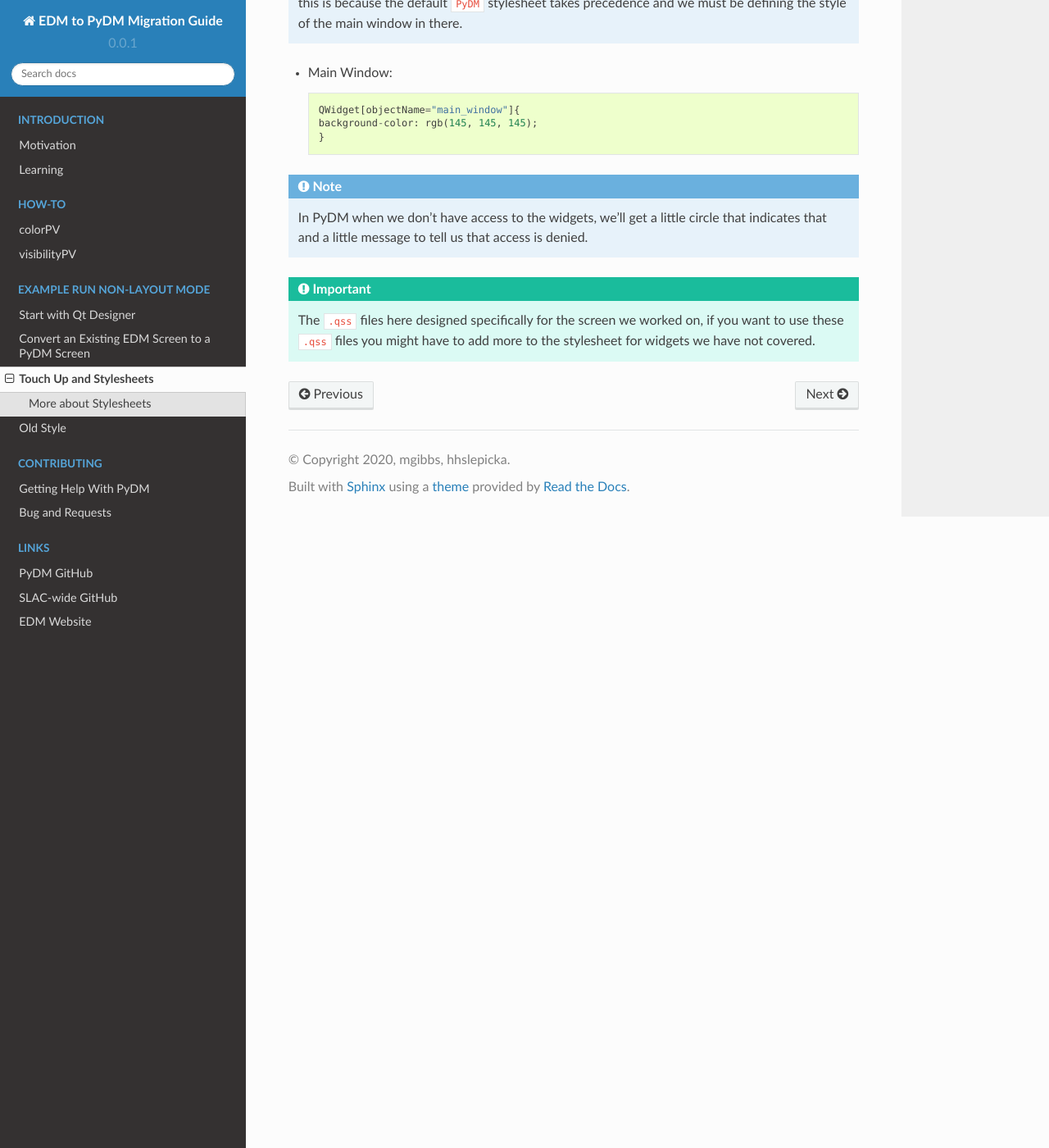
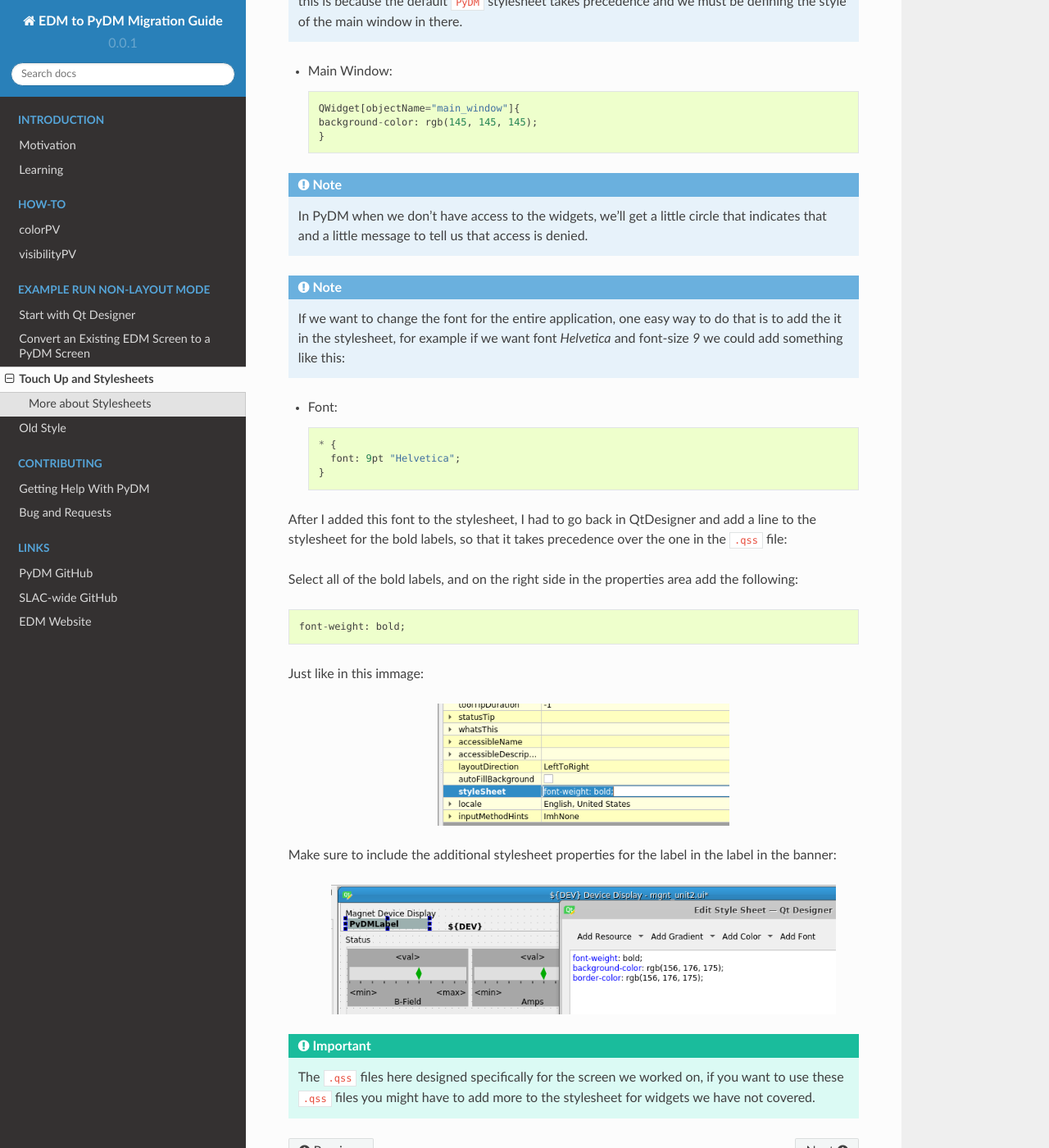
Before and after one commit to slaclab/edm2pydm, a Sphinx documentation site: the page built from docs/source/example-walk-through/stylesheets.rst, in a window 1280 px wide and 1400 px high, scrolled down 8547 px. Shown: the whole window at 82% size. Built offline with Sphinx 7.4.7 and the Read the Docs theme 2.0.0, drawn with Linux system fonts in a browser that asks for light colours.

Commit message:
MNT: add some corrections and additional explanations

```diff
--- a/docs/source/example-walk-through/convert_existing_edm.rst
+++ b/docs/source/example-walk-through/convert_existing_edm.rst
@@ -898,6 +898,12 @@
    :scale: 100 %
    :align: center
 
+.. note:: For the labels where the text does not fit on one line, I had to check the ``wordWrap`` property option.
+
+
+ .. image::  /_static/example-walk-through/pydm/word_wrap.PNG
+   :scale: 60 %
+   :align: center
 
 Embeded Display
 ###############
--- a/docs/source/example-walk-through/stylesheets.rst
+++ b/docs/source/example-walk-through/stylesheets.rst
@@ -195,7 +195,7 @@
 	}
 
 
- .. image::  /_static/example-walk-through/pydm/final_old_style.PNG
+ .. image::  /_static/example-walk-through/pydm/last_one.PNG
    :scale: 80 %
    :align: center
 
@@ -215,5 +215,32 @@
 	In PyDM when we don't have access to the widgets, we'll get a little circle that indicates that and a little message to tell us that access is denied.
 
 
+.. note::
+	If we want to change the font for the entire application, one easy way to do that is to add the it in the stylesheet, for example if we want font *Helvetica* and font-size *9* we could add something like this:
+
+* Font::
+
+	* {
+	  font: 9pt "Helvetica";
+	}
+
+After I added this font to the stylesheet, I had to go back in QtDesigner and add a line to the stylesheet for the bold labels, so that it takes precedence over the one in the ``.qss`` file:
+
+Select all of the bold labels, and on the right side in the properties area add the following::
+
+	font-weight: bold;
+
+Just like in this immage:
+
+ .. image::  /_static/example-walk-through/pydm/font_stylesheet.PNG
+   :scale: 80 %
+   :align: center
+
+Make sure to include the additional stylesheet properties for the label in the label in the banner:
+
+ .. image::  /_static/example-walk-through/pydm/label_font_stylesheet.PNG
+   :scale: 80 %
+   :align: center
+
 .. important::
 	The ``.qss`` files here designed specifically for the screen we worked on, if you want to use these ``.qss`` files you might have to add more to the stylesheet for widgets we have not covered.
```
Also changed, not shown: docs/source/_static/example-walk-through/pydm/final_old_style.PNG (deleted), docs/source/_static/example-walk-through/pydm/font_stylesheet.PNG (added), docs/source/_static/example-walk-through/pydm/label_font_stylesheet.PNG (added), docs/source/_static/example-walk-through/pydm/last_one.PNG (added), docs/source/_static/example-walk-through/pydm/word_wrap.PNG (added), 1 other file.
